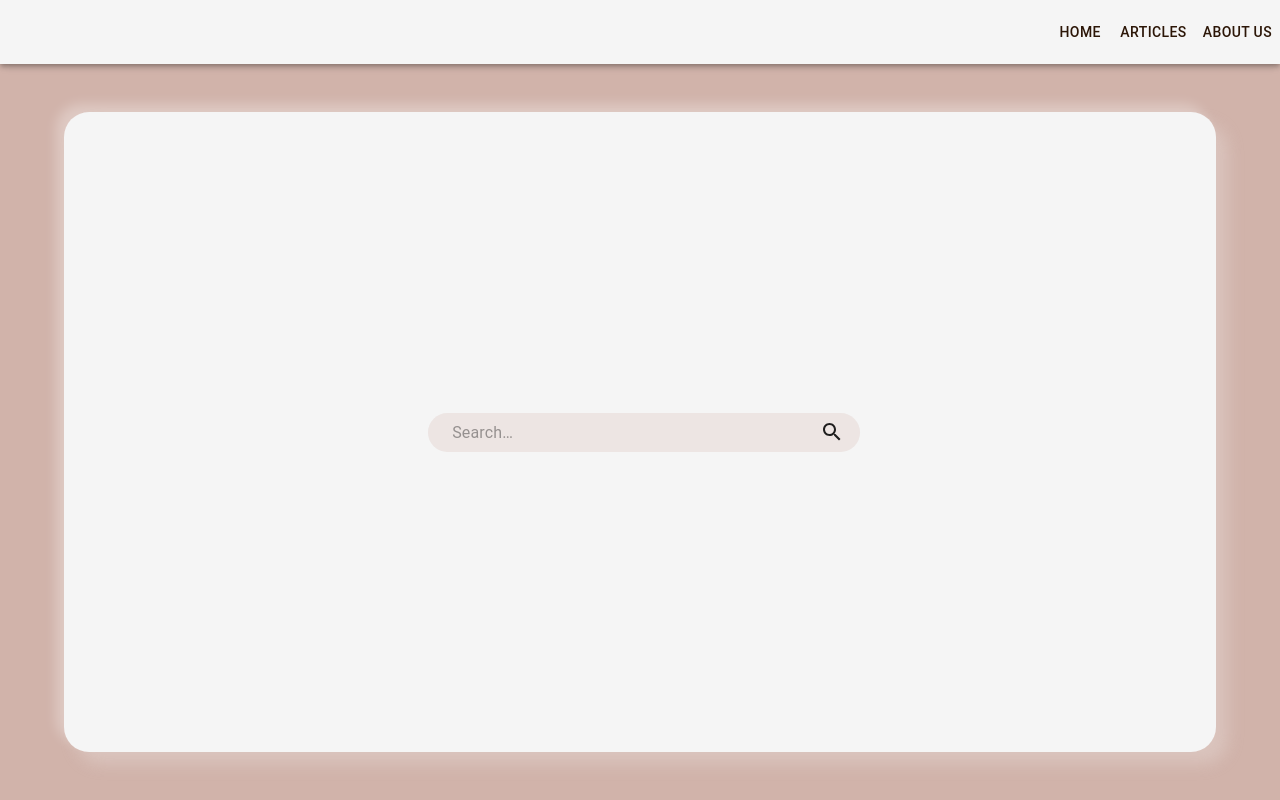
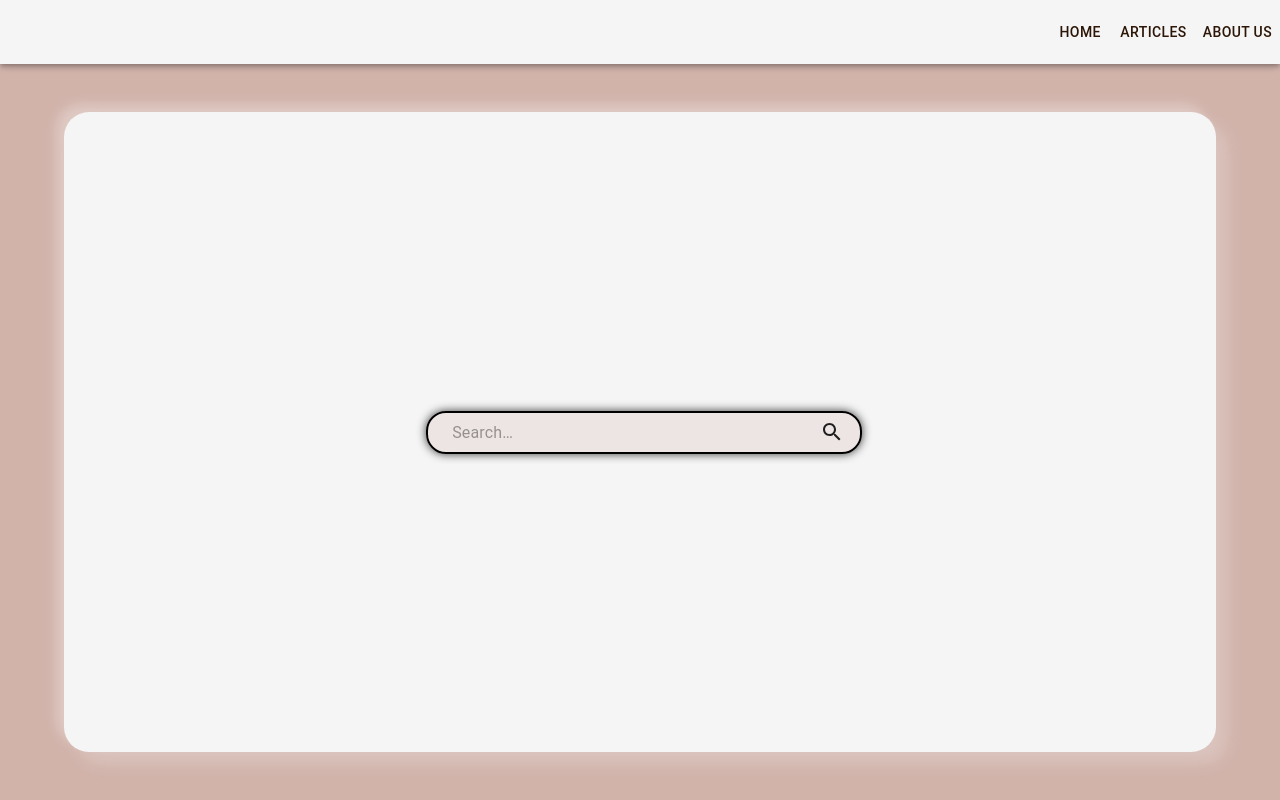
Before and after one commit to Priyanka-Panjabi/blogPost, a React (Create React App) app: page / in a window 1280 px wide. Built offline with nearby package versions, Linux system fonts and the light colour scheme.

Commit message:
Adding placeholder for calling search service

```diff
--- a/src/components/layout/home/Home.jsx
+++ b/src/components/layout/home/Home.jsx
@@ -1,55 +1,9 @@
-import React from 'react';
-import { styled, alpha } from '@mui/material/styles';
-import { InputBase} from '@mui/material';
-import SearchIcon from '@mui/icons-material/Search';
+import { SearchUtil } from "../search/search"
 
-const Search = styled('div')(({ theme }) => ({
-  position: 'relative',
-  borderRadius: '20px',
-  backgroundColor: alpha('#D1B3AA', 0.25),
-  [theme.breakpoints.up('sm')]: {
-    marginLeft: theme.spacing(1),
-    width: 'auto',
-  },
-}));
-
-const SearchIconWrapper = styled('div')(({ theme }) => ({
-  padding: theme.spacing(0, 2),
-  height: '100%',
-  position: 'absolute',
-  pointerEvents: 'none',
-  display: 'flex',
-  alignItems: 'center',
-  justifyContent: 'center',
-  right: 0
-}));
-
-const StyledInputBase = styled(InputBase)(({ theme }) => ({
-  '& .MuiInputBase-input': {
-    padding: theme.spacing(1, 1, 1, 0),
-    // vertical padding + font size from searchIcon
-    paddingLeft: `calc(1em + ${theme.spacing(1)})`,
-    paddingRight: `calc(1em + ${theme.spacing(4)})`,
-    transition: theme.transitions.create('width'),
-    width: '100%',
-    [theme.breakpoints.up('sm')]: {
-      width: '40ch',
-      '&:focus': {
-        width: '60ch',
-      },
-    },
-  },
-}));
 export const Home = () => {
   return(
-    <Search>
-            <SearchIconWrapper>
-              <SearchIcon />
-            </SearchIconWrapper>
-            <StyledInputBase
-              placeholder="Search…"
-              inputProps={{ 'aria-label': 'Search blogs' }}
-            />
-      </Search>
+    <>
+    <SearchUtil />
+    </>
   )
 }
--- /dev/null
+++ b/src/components/layout/search/search.jsx
@@ -0,0 +1,65 @@
+import React from 'react';
+import { styled, alpha } from '@mui/material/styles';
+import { InputBase} from '@mui/material';
+import SearchIcon from '@mui/icons-material/Search';
+import {debouncedFunc, callService} from "../../../utility/common"
+
+const Search = styled('div')(({ theme }) => ({
+  position: 'relative',
+  borderRadius: '20px',
+  border: '2px solid #000000',
+  boxShadow: '0 0 10px #383838',
+  backgroundColor: alpha('#D1B3AA', 0.25),
+  [theme.breakpoints.up('sm')]: {
+    marginLeft: theme.spacing(1),
+    width: 'auto',
+  },
+}));
+
+const SearchIconWrapper = styled('div')(({ theme }) => ({
+  padding: theme.spacing(0, 2),
+  height: '100%',
+  position: 'absolute',
+  pointerEvents: 'none',
+  display: 'flex',
+  alignItems: 'center',
+  justifyContent: 'center',
+  right: 0
+}));
+
+const StyledInputBase = styled(InputBase)(({ theme }) => ({
+  '& .MuiInputBase-input': {
+    padding: theme.spacing(1, 1, 1, 0),
+    // vertical padding + font size from searchIcon
+    paddingLeft: `calc(1em + ${theme.spacing(1)})`,
+    paddingRight: `calc(1em + ${theme.spacing(4)})`,
+    transition: theme.transitions.create('width'),
+    width: '100%',
+    [theme.breakpoints.up('sm')]: {
+      width: '40ch',
+      '&:focus': {
+        width: '60ch',
+      },
+    },
+  },
+}));
+
+export const SearchUtil = () => {
+
+    const handleChange =(e)=>{
+        callService("article",e.target.value)
+    }
+    const magic = debouncedFunc(handleChange)
+  return(
+    <Search>
+            <SearchIconWrapper>
+              <SearchIcon />
+            </SearchIconWrapper>
+            <StyledInputBase
+              placeholder="Search…"
+              inputProps={{ 'aria-label': 'Search blogs' }}
+              onChange={(e)=>magic(e)}
+            />
+      </Search>
+  )
+}
--- /dev/null
+++ b/src/utility/common.js
@@ -0,0 +1,29 @@
+export const debouncedFunc = (fn,delay=300) =>{
+    let timer;
+    return function(...args){
+        clearTimeout(timer);
+        timer = setTimeout(()=>{
+            fn(...args)
+        },delay)
+    }
+}
+
+export const callService = (url,data) =>{
+    const patternData = /^[a-zA-Z0-9, \-_]*$/;
+    const patternUrl = /^[A-Za-z0-9{}=&?/\-_]*$/;
+    const URL = `http://someDomain/${url}`
+    const userData = data.trim()
+
+    if (patternUrl.test(url)) {
+        if(patternData.test(data)) {
+
+            console.log("Calling api: ",URL, userData)
+        }
+        else {
+            console.log("Invalid data")
+        }
+    }
+    else {
+        console.log("Invalid URL")
+    }
+}
```
